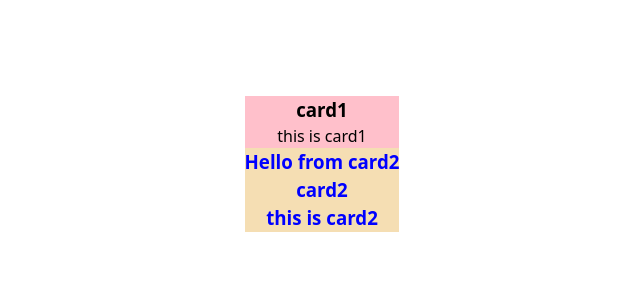
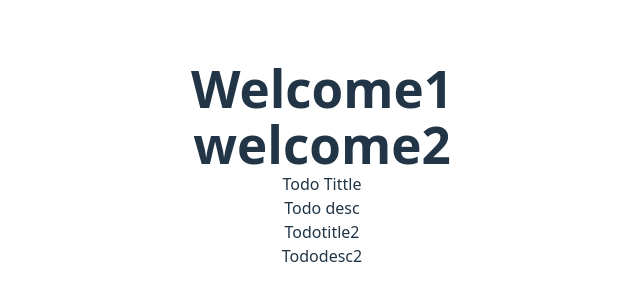
Before and after one commit to raihan2500/React, a React (Vite) app in the folder project1/: page / in a window 1280 px wide. Shown: the part 236-536 px from the top of the page, without its empty margins (318-958 px from the left). Built offline with nearby package versions, Linux system fonts and the light colour scheme.

Commit message:
Class 19: How react component works under the hood

```diff
--- a/project1/src/App.jsx
+++ b/project1/src/App.jsx
@@ -11,14 +11,37 @@ import Card1  from './components/Card1'; //Function Component
 import Card2 from './components/Card2'; //Class component
 
 
+function Welcome1(){
+  return <h1>Welcome1</h1>
+}
+
+function Welcome2(){
+  return React.createElement("h1", {}, "welcome2");
+}
+
+function Todo(){
+  return <div>
+    <p>Todo Tittle</p>
+    <p>Todo desc</p>
+  </div>
+}
+
+function Todo2(){
+  return React.createElement("div", {},
+    React.createElement("p", {}, "Todotitle2"),
+    React.createElement("p", {}, "Tododesc2")
+  )
+}
 
 function App(){
 
   return(
     <div>
-      <Card1 name = "card1" desc = "this is card1"/>
-      <Card2 name = "card2" desc = "this is card2"/>
+      <Welcome1 />
+      <Welcome2 />
 
+      <Todo></Todo>
+      <Todo2></Todo2>
     </div>
   )
 
```
